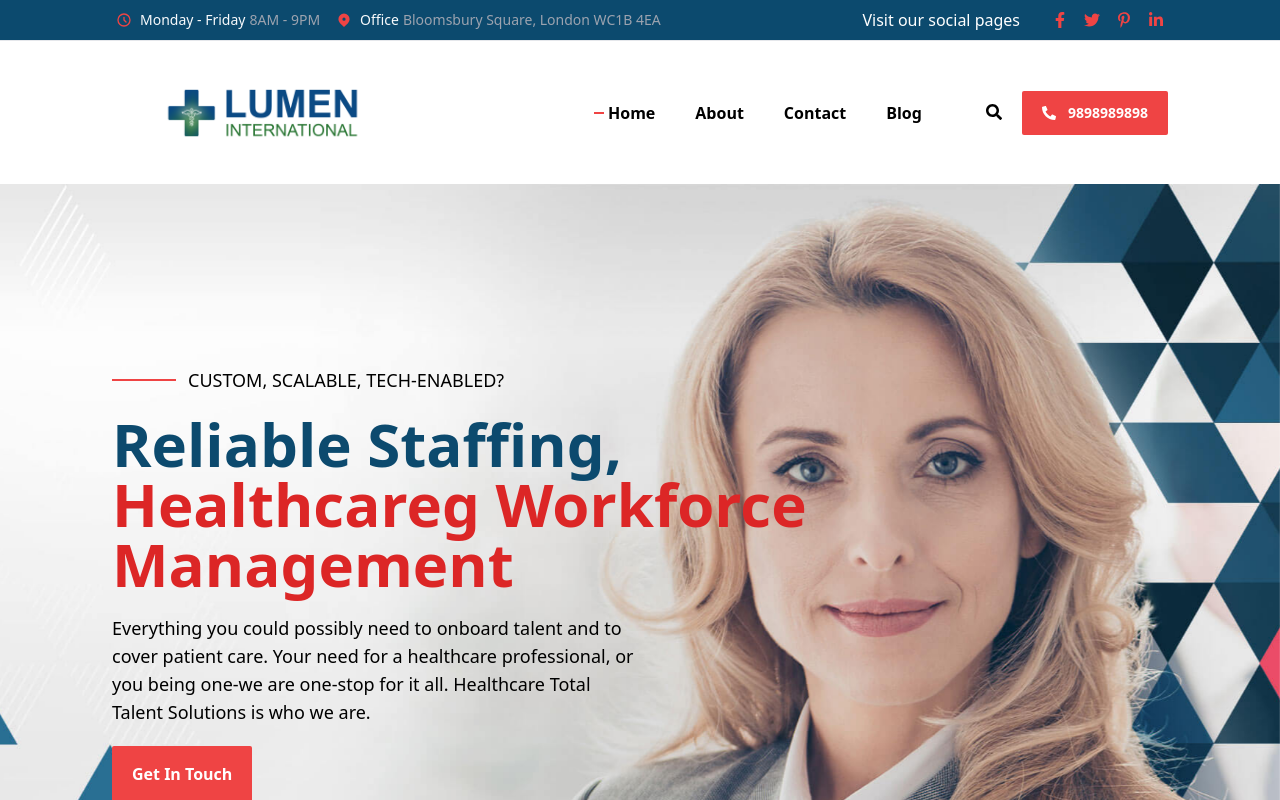
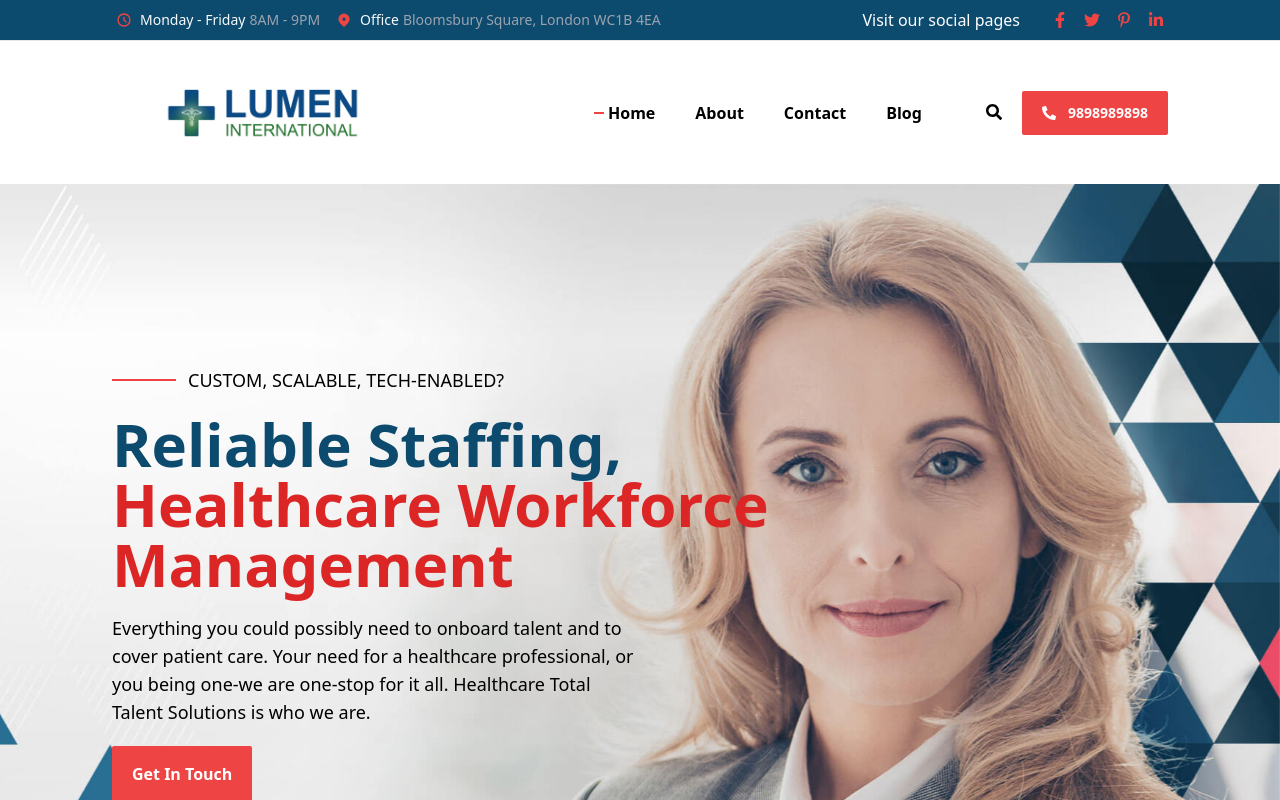
Before and after one commit to iamshishirpandey/Lumens-International-Website, a React (Create React App) app: page / in a window 1280 px wide. Shown: the top 800 px of the page. Built offline with nearby package versions, Linux system fonts and the light colour scheme; what tw-elements would draw is missing.

Commit message:
contant in full carousel

```diff
--- a/src/components/Home/FullCarousel.jsx
+++ b/src/components/Home/FullCarousel.jsx
@@ -8,7 +8,7 @@ const FullCarousel = () => {
     {
       title: "CUSTOM, SCALABLE, TECH-ENABLED?",
       name1: "Reliable Staffing, ",
-      name2: "Healthcareg Workforce Management",
+      name2: "Healthcare Workforce Management",
       description:
         "Everything you could possibly need to onboard talent and to cover patient care. Your need for a healthcare professional, or you being one-we are one-stop for it all. Healthcare Total Talent Solutions is who we are.",
       button1: "Get In Touch",
@@ -18,7 +18,7 @@ const FullCarousel = () => {
     {
       title: "CUSTOM, SCALABLE, TECH-ENABLED?",
       name1: "Reliable Staffing, ",
-      name2: "Healthcareg Workforce Management",
+      name2: "Healthcare Workforce Management",
       description:
         "Everything you could possibly need to onboard talent and to cover patient care. Your need for a healthcare professional, or you being one-we are one-stop for it all. Healthcare Total Talent Solutions is who we are.",
       button1: "Get In Touch",
```
